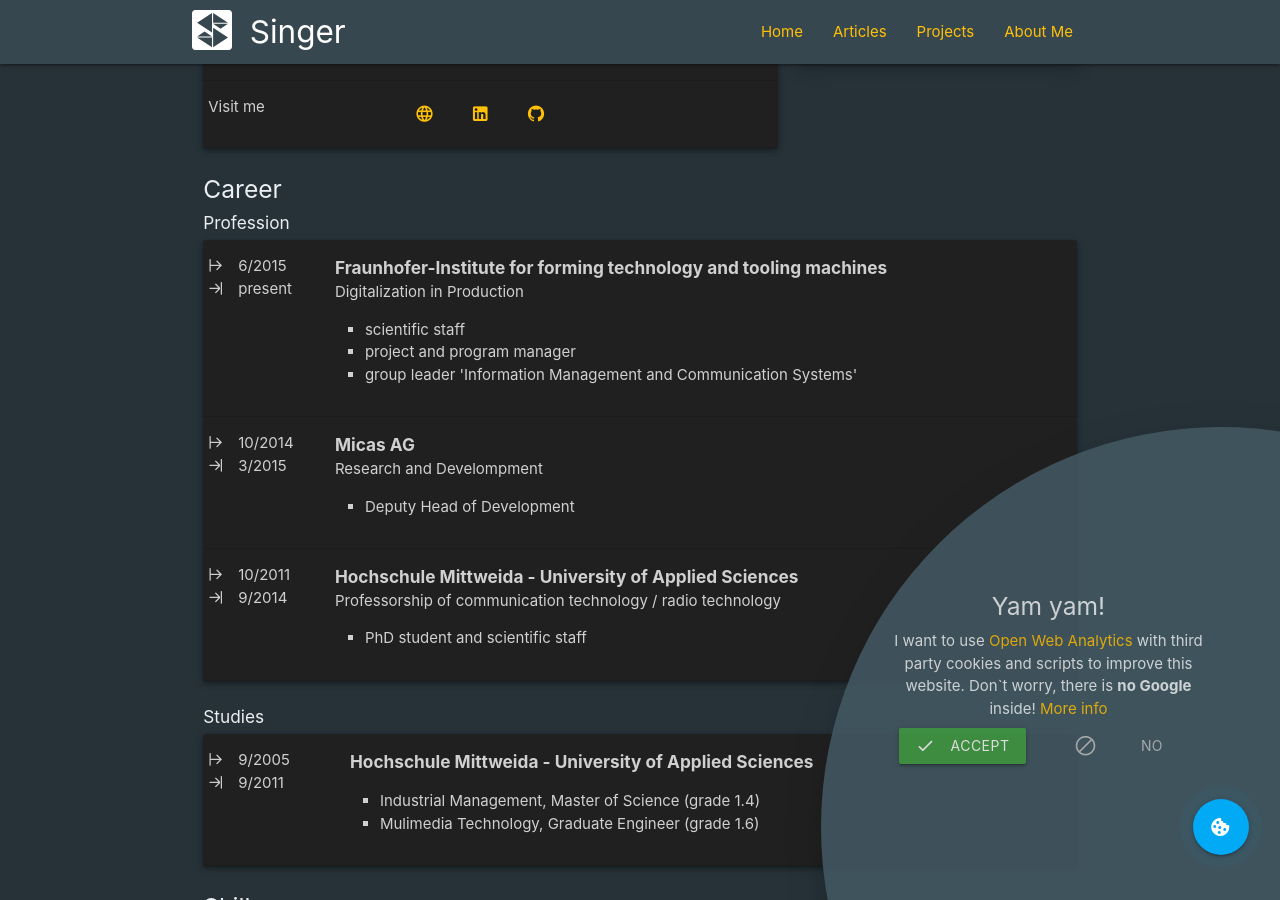
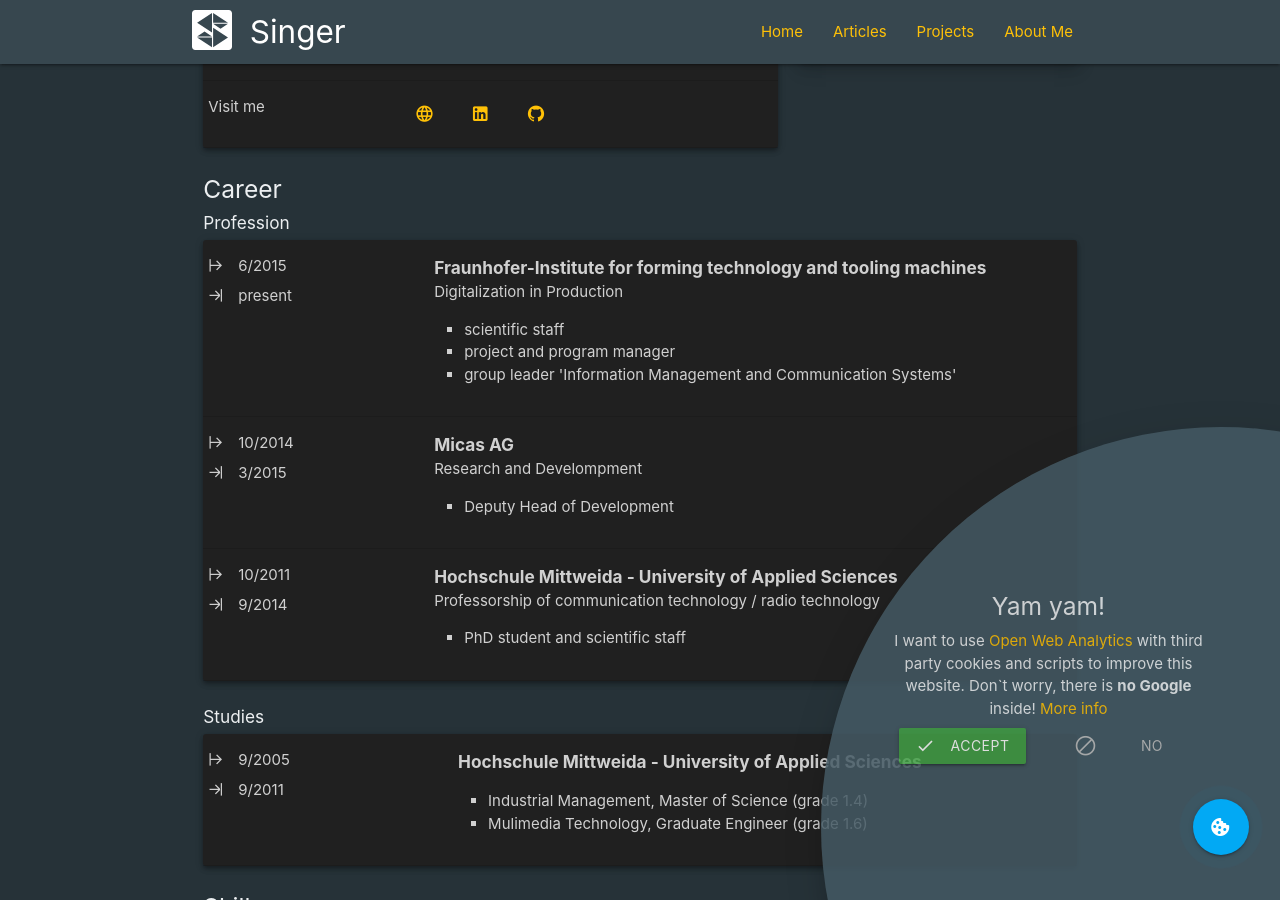
Before and after one commit to adriansinger87/adriansinger87.github.io, a Jekyll site: the page built from vitae.html, in a window 1280 px wide and 900 px high, scrolled down 494 px. Built offline with Jekyll 4.4.1, drawn with Linux system fonts in a browser that asks for light colours; nearby versions of some CDN libraries.

Commit message:
rendering fixed in career view

```diff
--- a/_includes/vitae/profession.html
+++ b/_includes/vitae/profession.html
@@ -1,11 +1,13 @@
 <td>
-    <div>
-        <i style="font-size: inherit;" class="mdi mdi-arrow-expand-right left"></i>
-        <span v-text="castDuration(c.start)"></span>
-    </div>
-    <div>
-        <i style="font-size: inherit;" class="mdi mdi-arrow-collapse-right left"></i>
-        <span v-text="castDuration(c.end)"></span>
+    <div class="row no-margin-bottom">
+        <div class="col s12">
+            <i style="font-size: inherit;" class="mdi mdi-arrow-expand-right left"></i>
+            <span v-text="castDuration(c.start)"></span>
+        </div>
+        <div class="col s12">
+            <i style="font-size: inherit;" class="mdi mdi-arrow-collapse-right left"></i>
+            <span v-text="castDuration(c.end)"></span>
+        </div>
     </div>
 </td>
 <td>
```
